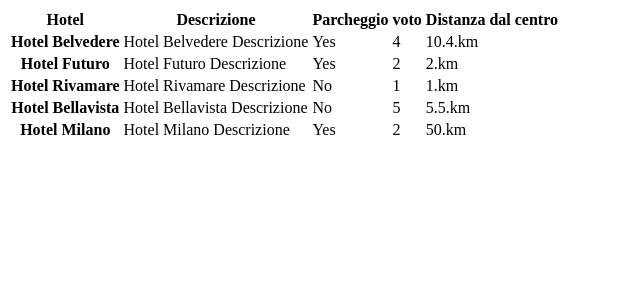
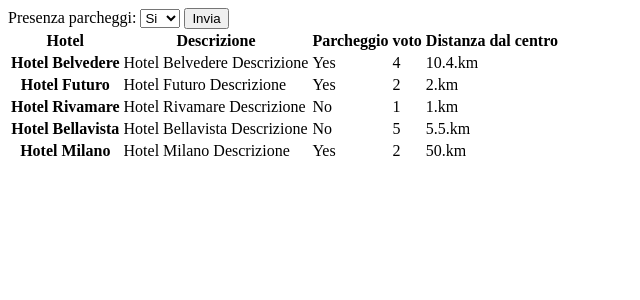
Before and after one commit to Luca-Rubino/php-hotel, a PHP site: page / in a window 1280 px wide. Shown: the top 300 px of the page, without its empty margins (0-640 px from the left). Run offline with PHP 8.4, Linux system fonts and the light colour scheme.

Commit message:
Creare form per filtrare per la presenza parcheggi

```diff
--- a/index.php
+++ b/index.php
@@ -16,7 +16,20 @@ require __DIR__ . "/listaHotel/hotel.php";
 </head>
 <body>
 
+    <section>
 
+        <form action="" method="get">
+            <label for="parcheggi">Presenza parcheggi: </label>
+            <select name="parcheggi" id="parcheggi">
+                <option value="yes">Si</option>
+                <option value="no">No</option>
+            </select>
+            <input type="submit" value="Invia">
+        </form>
+
+    </section>
+
+    <section>
         <table>
             <thead>
                 <tr>
@@ -27,7 +40,7 @@ require __DIR__ . "/listaHotel/hotel.php";
                 <th scope="col">Distanza dal centro</th>
                 </tr>
             </thead>
-    <tbody class="table-group-divider">
+            <tbody>
                 <?php foreach ($hotels as $key => $hotel) { ?>
                 <tr>
                 <th><?php echo $hotel['name'] ?></th>
@@ -41,6 +54,7 @@ require __DIR__ . "/listaHotel/hotel.php";
                 <?php } ?>
             </tbody>
         </table>
+    </section>
 
 </body>
 </html>
```
Lines whose indentation alone changed are shown as unchanged.
